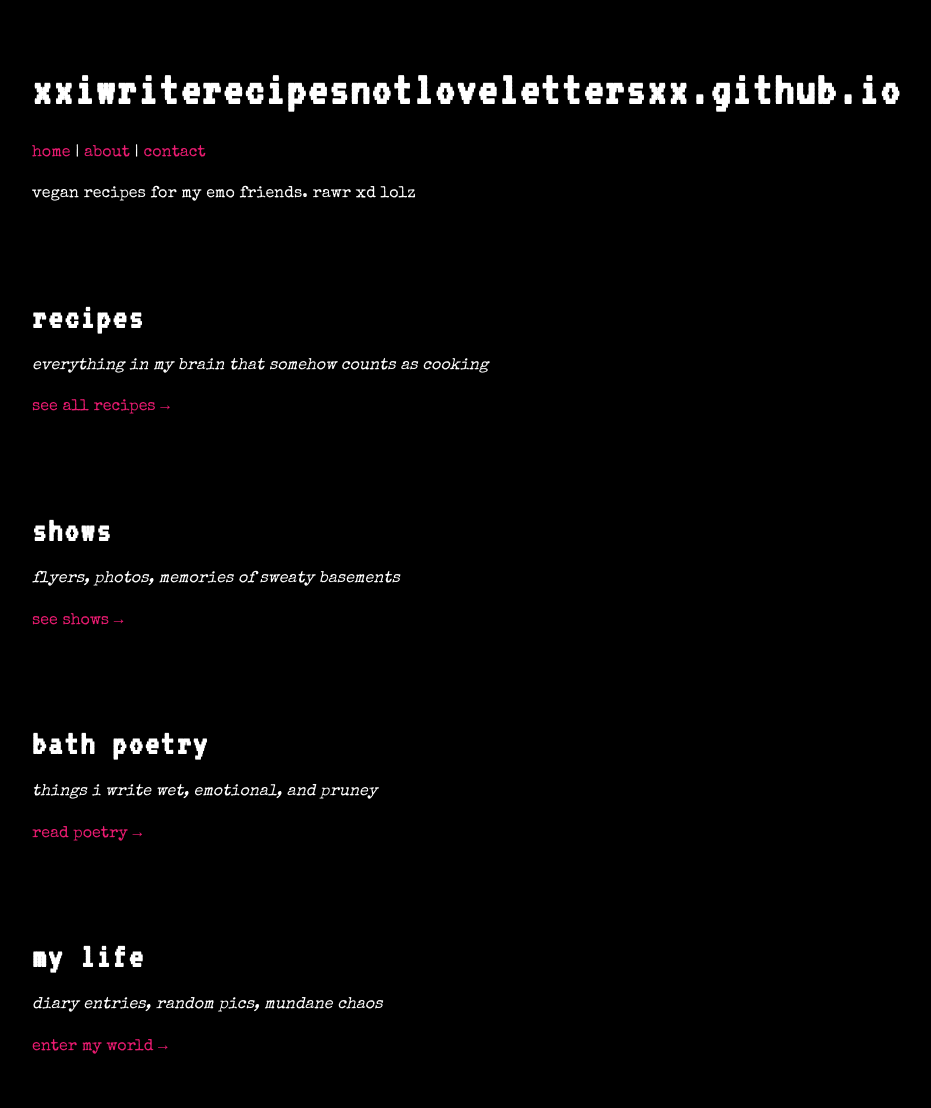
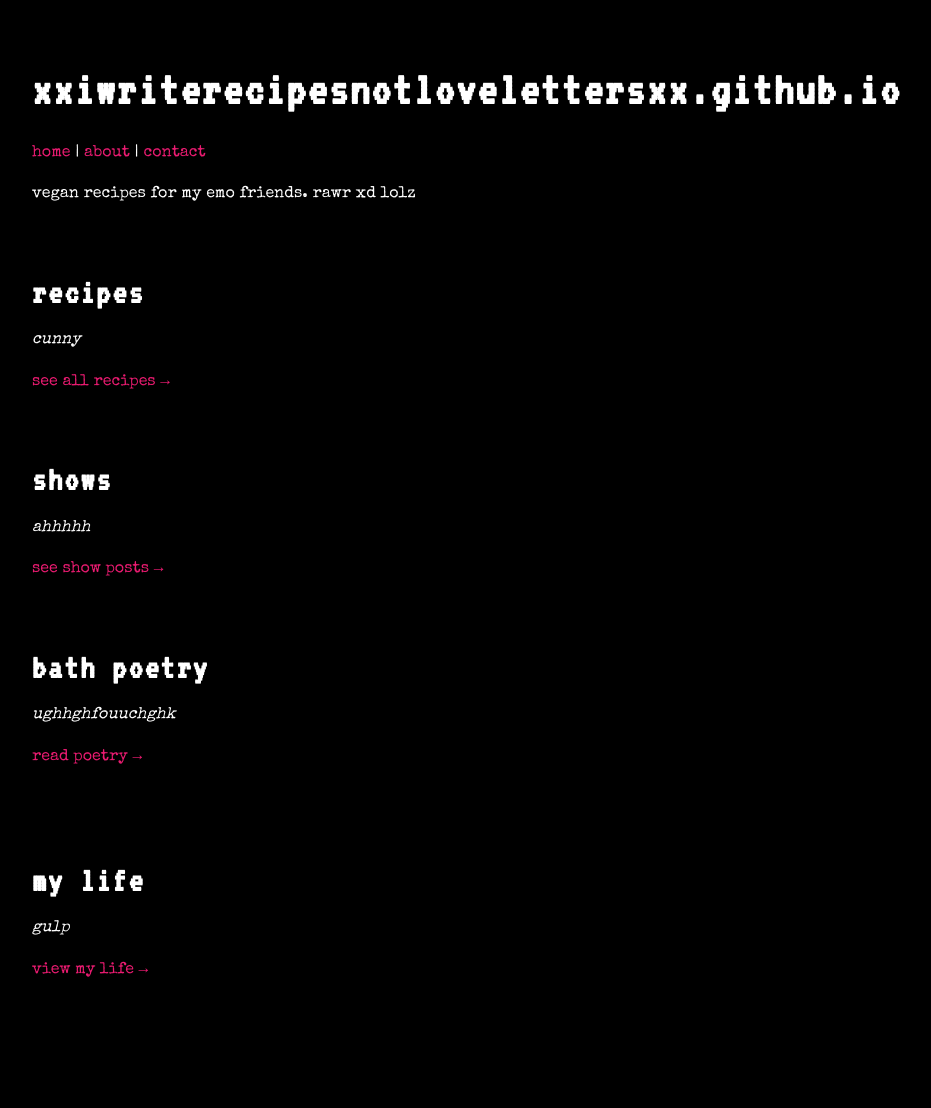
Before and after one commit to xxiwriterecipesnotlovelettersxx/xxiwriterecipesnotlovelettersxx.github.io, a Jekyll site: the page built from index.md, in a window 1280 px wide. Shown: the whole page, without its empty margins (233-1164 px from the left). Built offline with Jekyll 4.4.1, drawn with Linux system fonts in a browser that asks for light colours; after the commit the page ends 1032 px from its top, so only the background shows below that.

Commit message:
Update index.md

```diff
--- a/index.md
+++ b/index.md
@@ -5,26 +5,26 @@ title: home
 
 vegan recipes for my emo friends. rawr xd lolz
 
-<br><br>
+<br>
 
 ## recipes
-*everything in my brain that somehow counts as cooking*
+*cunny*
 
 [see all recipes →](/recipes)
 
 
-<br><br>
+<br>
 
 ## shows
-*flyers, photos, memories of sweaty basements*
+*ahhhhh*
 
-[see shows →](/shows)
+[see show posts →](/shows)
 
 
-<br><br>
+<br>
 
 ## bath poetry
-*things i write wet, emotional, and pruney*
+*ughhghfouuchghk*
 
 [read poetry →](/bath-poetry)
 
@@ -32,6 +32,6 @@ vegan recipes for my emo friends. rawr xd lolz
 <br><br>
 
 ## my life
-*diary entries, random pics, mundane chaos*
+*gulp*
 
-[enter my world →](/my-life)
+[view my life →](/my-life)
```
